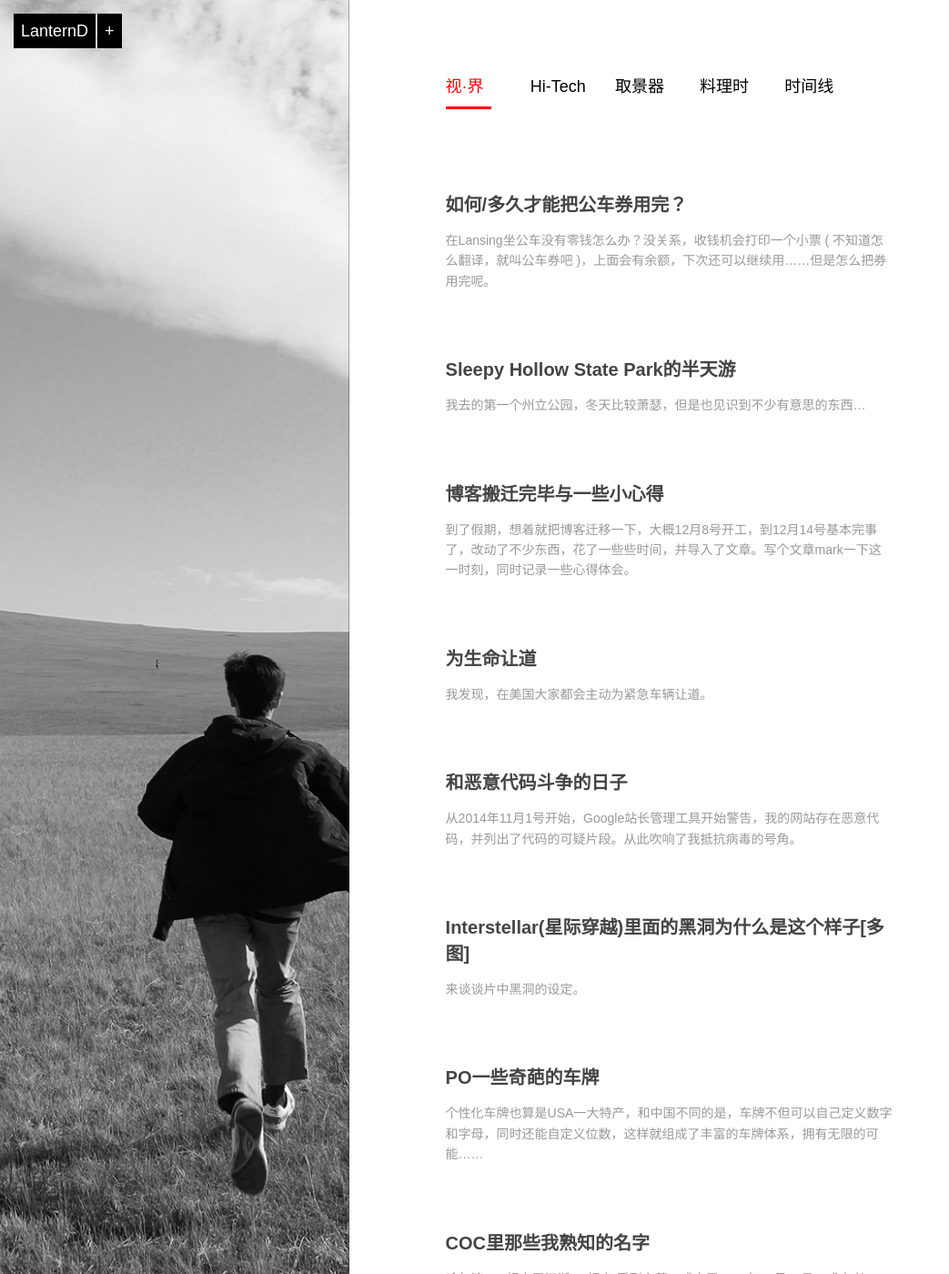
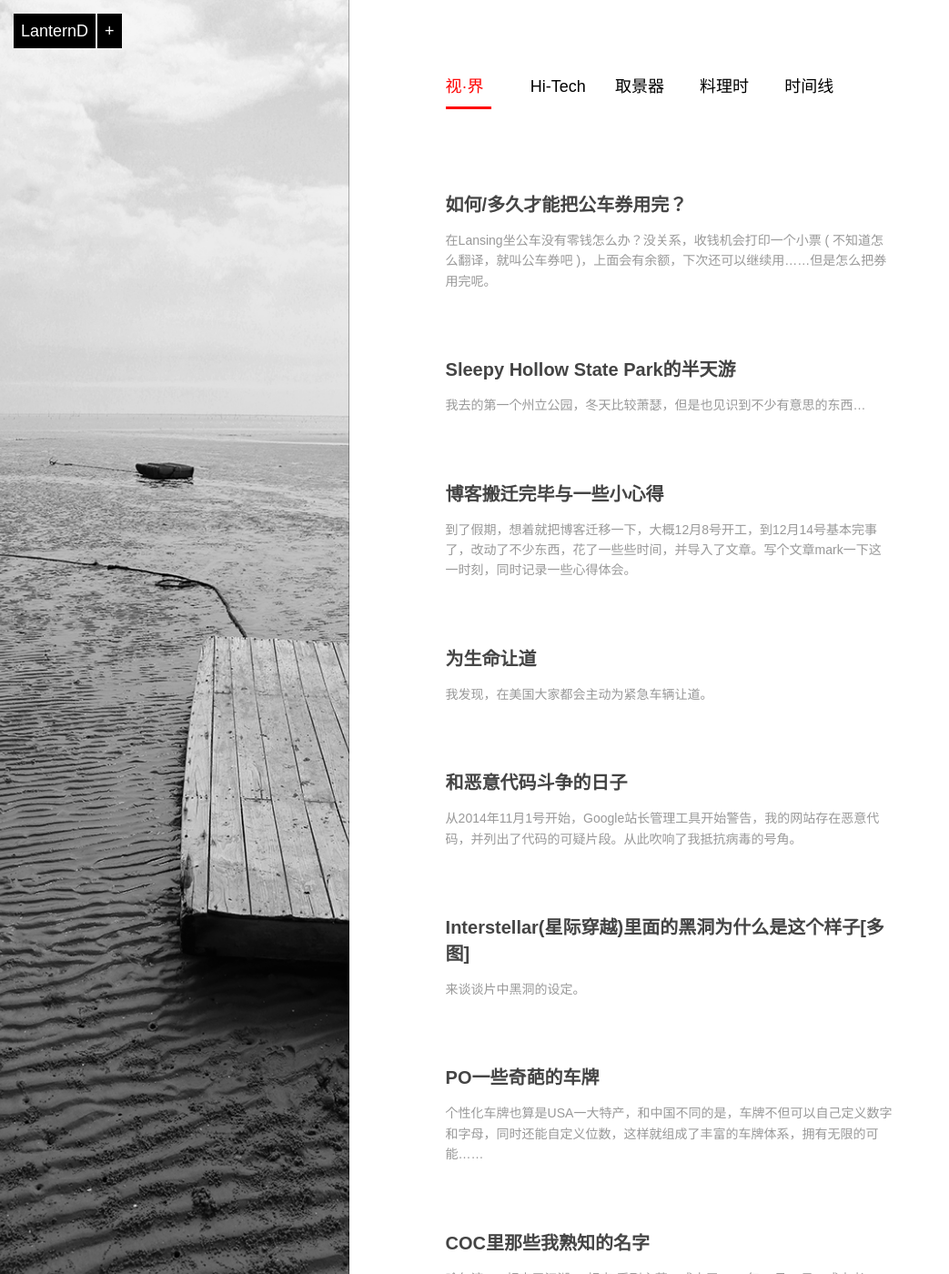
Before and after one commit to LanternD/lanternd.github.io, a Jekyll site: the page built from index.md, in a window 1280 px wide and 1400 px high. Shown: the whole window at 91% size, without its empty margins (0-1043 px from the left). Built offline with Jekyll 4.4.1, drawn with Linux system fonts in a browser that asks for light colours.

Commit message:
Update background Images

```diff
--- a/css/default.css
+++ b/css/default.css
@@ -88,10 +88,10 @@ pre ol{margin-left:25px;list-style-type:decimal;}
     background-position:50% 50%;
 }
 .col1 .aside{
-    background-image:url('/img/aside3.jpg');
+    background-image:url('/img/aside7.jpg');
 }
 .col2 .aside{
-    background-image:url('/img/aside6.jpg');
+    background-image:url('/img/aside8.jpg');
 }
 .col3 .aside{
     background-image:url('/img/aside5.jpg');
```
Also changed, not shown: img/aside7.jpg (added), img/aside8.jpg (added).
